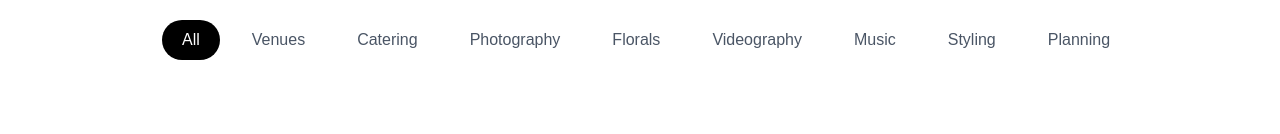
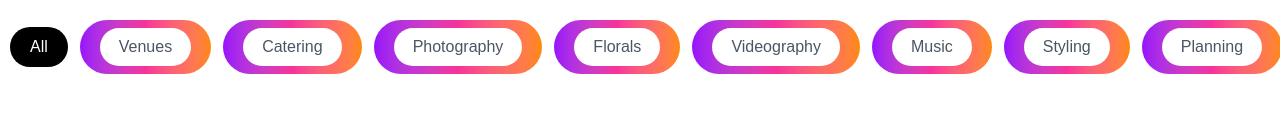
Before and after one commit to roland-id-au/vows-social, a Next.js app in the folder packages/web/: page / in a window 1280 px wide. Shown: the top 134 px of the page. Built offline with nearby package versions, Linux system fonts and the light colour scheme; no server answers; the database is empty.

Commit message:
Add Instagram-style gradient borders to inactive menu items
- Inactive badges now have thin gradient stroke (purple → pink → orange)
- Active badges remain solid black
- Creates visual hierarchy similar to Instagram stories

```diff
--- a/packages/web/components/Header.tsx
+++ b/packages/web/components/Header.tsx
@@ -62,13 +62,19 @@ export default function Header({ activeCategory, onCategoryChange }: HeaderProps
               <button
                 key={category.id || 'all'}
                 onClick={() => onCategoryChange?.(category.id)}
-                className={`px-5 py-2 rounded-full font-medium whitespace-nowrap transition-all text-base ${
+                className={`px-5 py-2 rounded-full font-medium whitespace-nowrap transition-all text-base relative ${
                   activeCategory === category.id
                     ? 'bg-black text-white'
-                    : 'text-gray-600 hover:bg-gray-100'
+                    : 'text-gray-600 hover:bg-gray-50 bg-gradient-to-r from-purple-600 via-pink-500 to-orange-400 p-[1px]'
                 }`}
               >
-                {category.label}
+                {activeCategory === category.id ? (
+                  category.label
+                ) : (
+                  <span className="block bg-white px-[19px] py-[7px] rounded-full">
+                    {category.label}
+                  </span>
+                )}
               </button>
             ))}
           </nav>
```
